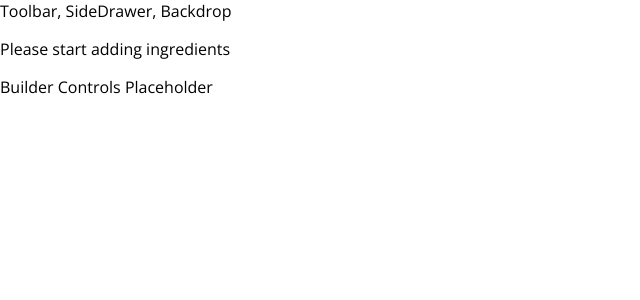
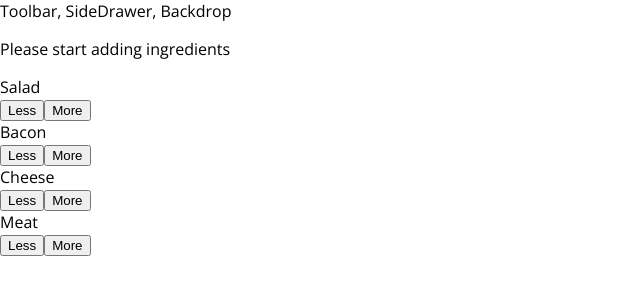
Before and after one commit to neotamoe/react-schwarzmuller-course, a React app in the folder burger-builder/: page / in a window 1280 px wide. Shown: the top 300 px of the page, without its empty margins (0-640 px from the left). Built offline with nearby package versions, Linux system fonts and the light colour scheme.

Commit message:
controls on screen, but not functional yet

```diff
--- a/burger-builder/src/components/Burger/BuildControls/BuildControl/BuildControl.js
+++ b/burger-builder/src/components/Burger/BuildControls/BuildControl/BuildControl.js
@@ -1,6 +1,6 @@
 import React from 'react';
 
-import classes from './BuildControl/BuildControl.css';
+import classes from './BuildControl.css';
 
 const buildControl = (props) => (
     <div className={classes.BuildControl}>
--- a/burger-builder/src/components/Burger/BuildControls/BuildControls.js
+++ b/burger-builder/src/components/Burger/BuildControls/BuildControls.js
@@ -1,8 +1,20 @@
 import React from 'react';
 
+import classes from './BuildControls.css';
+import BuildControl from './BuildControl/BuildControl';
+
+const controls = [
+    {label: 'Salad', type: 'salad'},
+    {label: 'Bacon', type: 'bacon'},
+    {label: 'Cheese', type: 'cheese'},
+    {label: 'Meat', type: 'meat'},
+];
+
 const buildControls = (props) => (
-    <div>
-
+    <div className={classes.BuildControls}>
+        {controls.map(ctrl => (
+            <BuildControl key={ctrl.label} label={ctrl.label}/>
+        ))}
     </div>
 );
 
--- a/burger-builder/src/containers/BurgerBuilder/BurgerBuilder.js
+++ b/burger-builder/src/containers/BurgerBuilder/BurgerBuilder.js
@@ -2,6 +2,7 @@ import React, {Component} from 'react';
 
 import Aux from '../../hoc/Aux';
 import Burger from '../../components/Burger/Burger';
+import BuildControls from '../../components/Burger/BuildControls/BuildControls';
 
 class BurgerBuilder extends Component {
 
@@ -18,7 +19,7 @@ class BurgerBuilder extends Component {
         return (
             <Aux>
                 <Burger ingredients={this.state.ingredients}/>
-                <div>Builder Controls Placeholder</div>
+                <BuildControls />
             </Aux>
         );
     }
```
